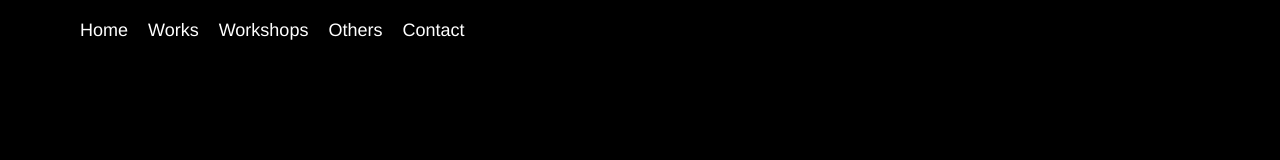
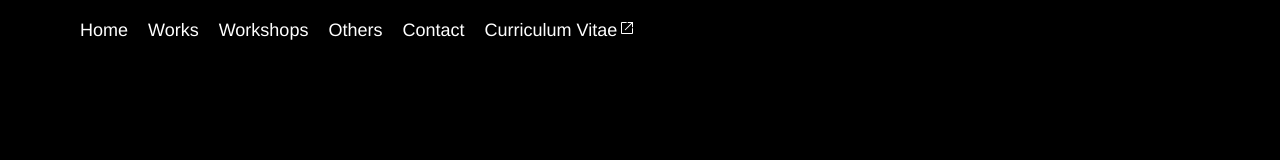
Before and after one commit to Hai-Minh/Hai-Minh.github.io, a Next.js app: page /contact in a window 1280 px wide. Shown: the top 160 px of the page. Built offline with nearby package versions, Linux system fonts and the light colour scheme.

Commit message:
Add CV section

```diff
--- a/src/components/nav-bar.js
+++ b/src/components/nav-bar.js
@@ -1,18 +1,26 @@
 import styles from "@/styles/NavigationBar.module.scss";
 import Link from "next/link";
 import { NavDropdown, NavDropdownItem } from "./nav-dropdown";
+import Image from "next/image";
 
 const NavigationData = [
-    {title: "Home", url: "/"},
-    {title: "Works", url: "/works"},
-    {title: "Workshops", url: "/workshops"},
-    {title: "Others", url: "/others"},
-    {title: "Contact", url: "/contact"},
+    { title: "Home", url: "/" },
+    { title: "Works", url: "/works" },
+    { title: "Workshops", url: "/workshops" },
+    { title: "Others", url: "/others" },
+    { title: "Contact", url: "/contact" },
+    {
+        title: "Curriculum Vitae",
+        url: "https://www.canva.com/design/DAFaUgAG5p4/lgEwsD-b-ImZBOI6pK6W-g/view",
+        icon: '/icons/ic_open_in_new.svg',
+        isOpenNew: true,
+    },
 ];
 
 
 export default function NavigationBar() {
     return (
+        <>
             <div className={styles.container}>
                 <div className={styles.navList}>
                     {
@@ -32,10 +40,42 @@ export default function NavigationBar() {
                                     </NavDropdown>
                                 )
                             }
-                        return <Link key={index} href={item.url}>{item.title}</Link>
+
+                            let config = {
+                                key: index,
+                                href: item.url,
+                                onClick: null,
+                            };
+
+                            if (item.isOpenNew) {
+                                config.onClick = (e) => {
+                                    e.preventDefault();
+
+                                    window.open(item.url);
+                                };
+                            }
+
+                            return (
+                                <Link {...config}>
+                                    <span className="highlight">
+                                        {item.title}
+                                    </span>
+                                    {
+                                        item.icon && (
+                                            <Image src={item.icon} alt="" width={20} height={16} />
+                                        )
+                                    }
+                                </Link>
+                            )
                         })
                     }
                 </div>
             </div>
+            <style jsx>{`
+            .highlight:hover {
+                text-decoration: underline;
+            }
+        `}</style>
+        </>
     );
 };
--- a/src/styles/Contact.module.scss
+++ b/src/styles/Contact.module.scss
@@ -32,7 +32,7 @@
 
             & img {
                 object-fit: cover;
-                object-position: -70px center;
+                // object-position: -70px center;
             }
         }
     }
```
Also changed, not shown: public/icons/ic_open_in_new.svg (added). Lines whose indentation alone changed are shown as unchanged.
